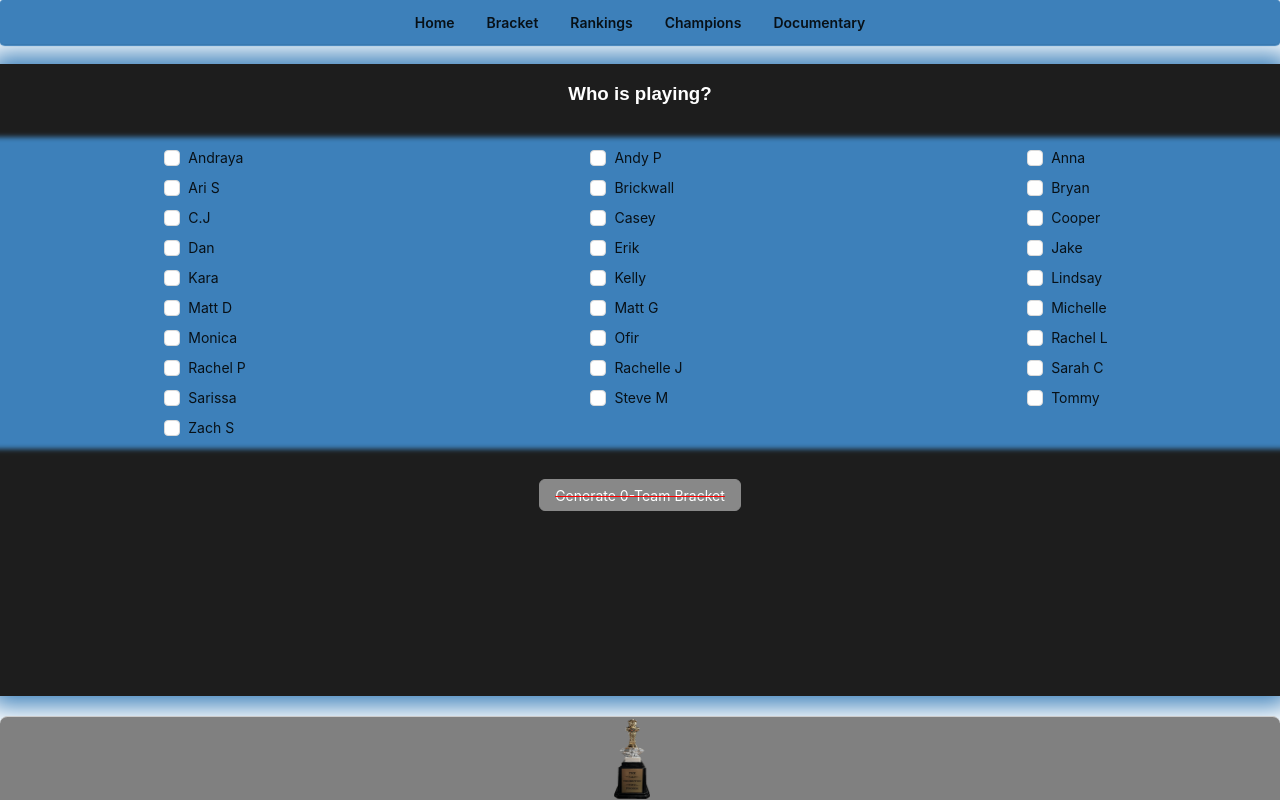
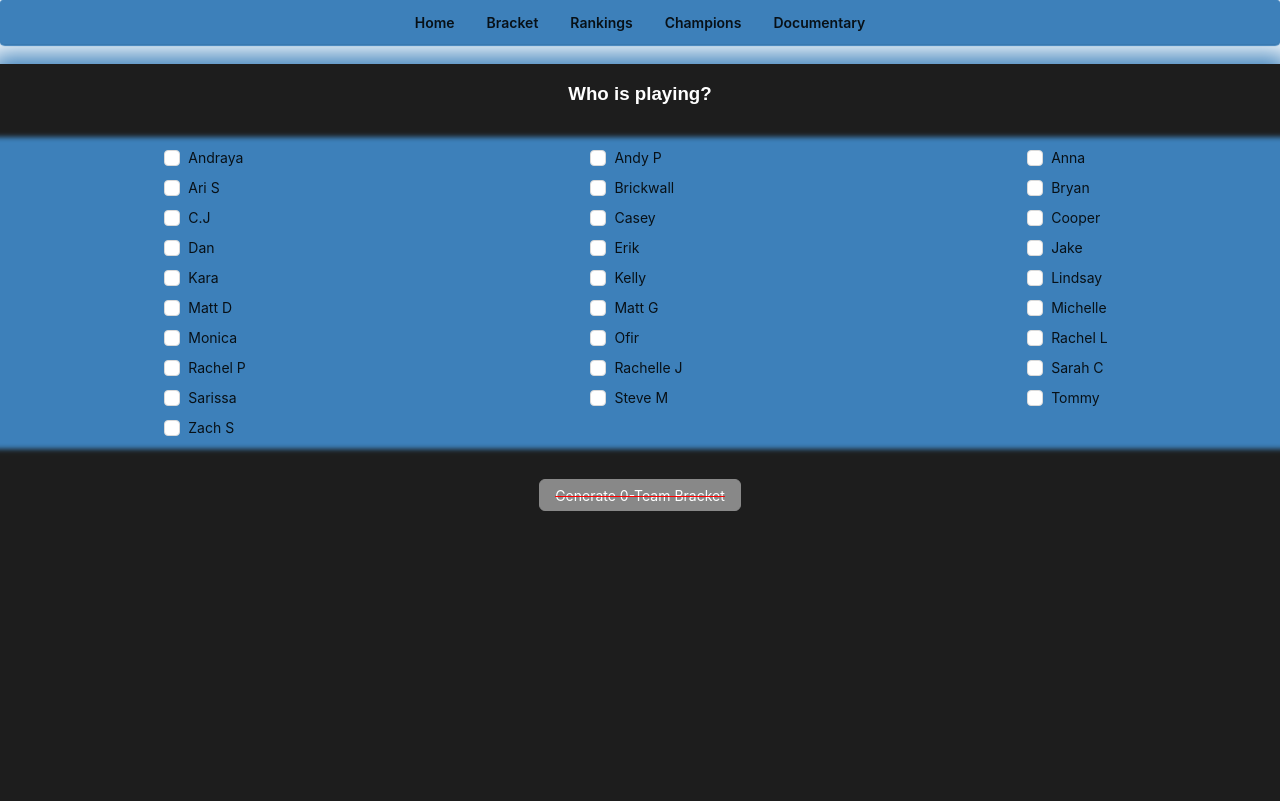
Before and after one commit to ErikAmerico/thorton-fooser, a React (Vite) app: page /bracket in a window 1280 px wide. Shown: the top 801 px of the page. Built offline with nearby package versions, Linux system fonts and the light colour scheme.

Commit message:
add css for infoCircle
holds the info for what the trophy icon and question mark are for in the bracket

```diff
--- a/src/components/bracket/bracket.css
+++ b/src/components/bracket/bracket.css
@@ -3,7 +3,7 @@
   overflow-x: auto;
   -webkit-overflow-scrolling: touch;
   background: #1d1d1d;
-  height: calc(100vh - 168px);
+  height: calc(100vh);
   box-shadow: 0 0 25px 10px rgb(61, 128, 186);
 }
 
@@ -251,3 +251,7 @@
 .bracket-controls-text {
   font-size: 13px;
 }
+
+.infoCircle:hover {
+  color: rgb(61, 128, 186) !important;
+}
```
